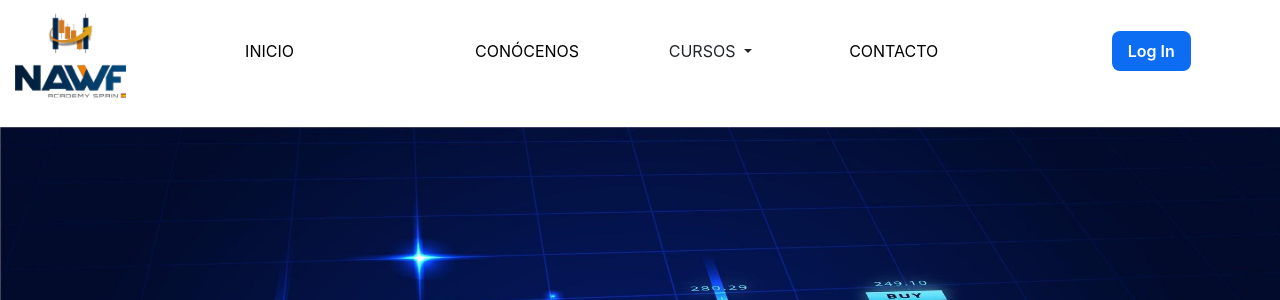
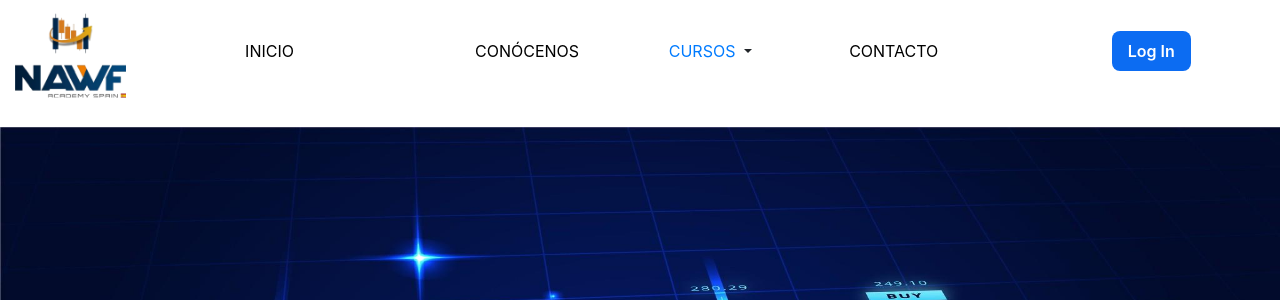
Before and after one commit to kokoyoana/Academia, a Django app: page / in a window 1280 px wide. Shown: the top 300 px of the page. Run offline with Django 3.2, Linux system fonts and the light colour scheme; tables that the repository leaves empty hold one stand-in row (values such as "Sample post"); grey boxes marked "Sample" are stand-in pictures; some libraries are stand-ins or nearby versions.

Commit message:
Id cursos

```diff
--- a/academia/app/urls.py
+++ b/academia/app/urls.py
@@ -11,8 +11,8 @@ urlpatterns = [
    path('', Home.as_view(), name='Index'),
    path('inicio/', Home.as_view(), name='inicio'),
    path('contacto/',Contacto.as_view(), name='contactos'),
+   path('quienes/',Quien.as_view(), name='quien'),
    path('cursos/',Cursos.as_view(), name='curso'),
-   path('quienes/',Quien.as_view(), name='quien'),
    path('curso/<int:pk>/',InfoCurso.as_view(), name='infocurso'),
 
    #EN CONTRUCCION POR RA
@@ -20,8 +20,4 @@ urlpatterns = [
    path('logout/', LogoutView.as_view(next_page='login'), name='logout') #listo
 
 
-
-
-
-
    ]
--- a/academia/app/views.py
+++ b/academia/app/views.py
@@ -68,7 +68,6 @@ class Cursos(TemplateView):
 
     def get_context_data(self,**kwargs):
         context=super(Cursos, self).get_context_data(**kwargs)
-
         context['cursos']= Curso.objects.all()
 
         return context
@@ -120,7 +119,6 @@ class Quien(TemplateView):
 
     def get_context_data(self,**kwargs):
         context=super(Quien, self).get_context_data(**kwargs)
-
         context['cursos']= Curso.objects.all()
 
         return context
@@ -152,8 +150,10 @@ class InfoCurso(DetailView):
         context=super(InfoCurso, self).get_context_data(**kwargs)
         idCur = self.kwargs.get('pk',None)
         context['infocurso']= Curso.objects.get(pk = idCur)
+        context['cursos']= Curso.objects.all()
 
 
+        return context
 
 
 
--- a/academia/templates/app/index.html
+++ b/academia/templates/app/index.html
@@ -24,11 +24,11 @@
                         <li><a class="active dorado " href="{% url 'app:inicio' %}">INICIO</a></li>
                           <button class="btn dropdown-toggle" type="button" id="dropdownMenuButton" data-toggle="dropdown"
                             aria-haspopup="true" aria-expanded="false">
-                            CURSOS
+                             <a class="dorado" href="{% url 'app:curso' %}">CURSOS</a>
                         </button>
                         <div class="dropdown-menu" aria-labelledby="dropdownMenuButton">
                             {% for curso in cursos %}
-                            <a class="dropdown-item" href="">{{ curso.nombre }}</a>
+                            <a class="dropdown-item" href="{% url 'app:infocurso' curso.id %}">{{ curso.nombre }}</a>
 
                             {% endfor %}
 
@@ -59,7 +59,8 @@
 
                         <button class=" hide btn dropdown-toggle" type="button" id="dropdownMenuButton" data-toggle="dropdown"
                             aria-haspopup="true" aria-expanded="false">
-                            CURSOS
+                            <a class="" href="{% url 'app:curso' %}">CURSOS</a>
+
                         </button>
                         <div class="dropdown-menu" aria-labelledby="dropdownMenuButton">
                             {% for curso in cursos %}
```
Also changed, not shown: academia/templates/app/login.html (line endings or trailing spaces).
